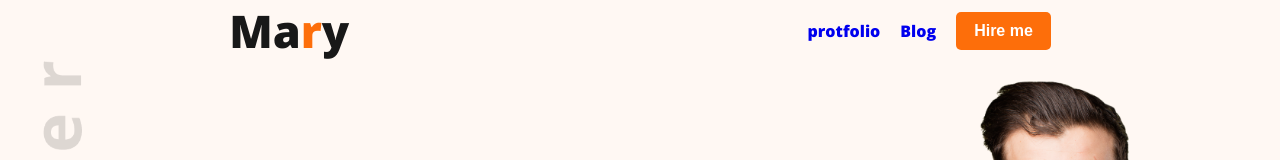
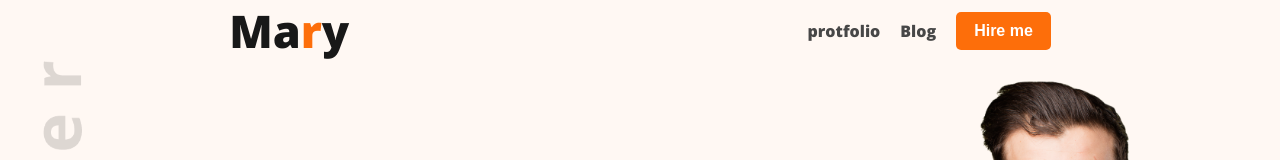
Before and after one commit to alif5862/webdevloper-potfolio, a plain HTML site: page index.html in a window 1280 px wide. Shown: the top 160 px of the page. Drawn offline with nearby package versions, Linux system fonts and the light colour scheme.

Commit message:
Finished project

```diff
--- a/style/style.css
+++ b/style/style.css
@@ -46,6 +46,7 @@ nav li {
 nav a {
     text-decoration: none;
     font-weight: 400;
+    color: var(--dark-02, #474747);
 }
 
 /* buttons style */
```
